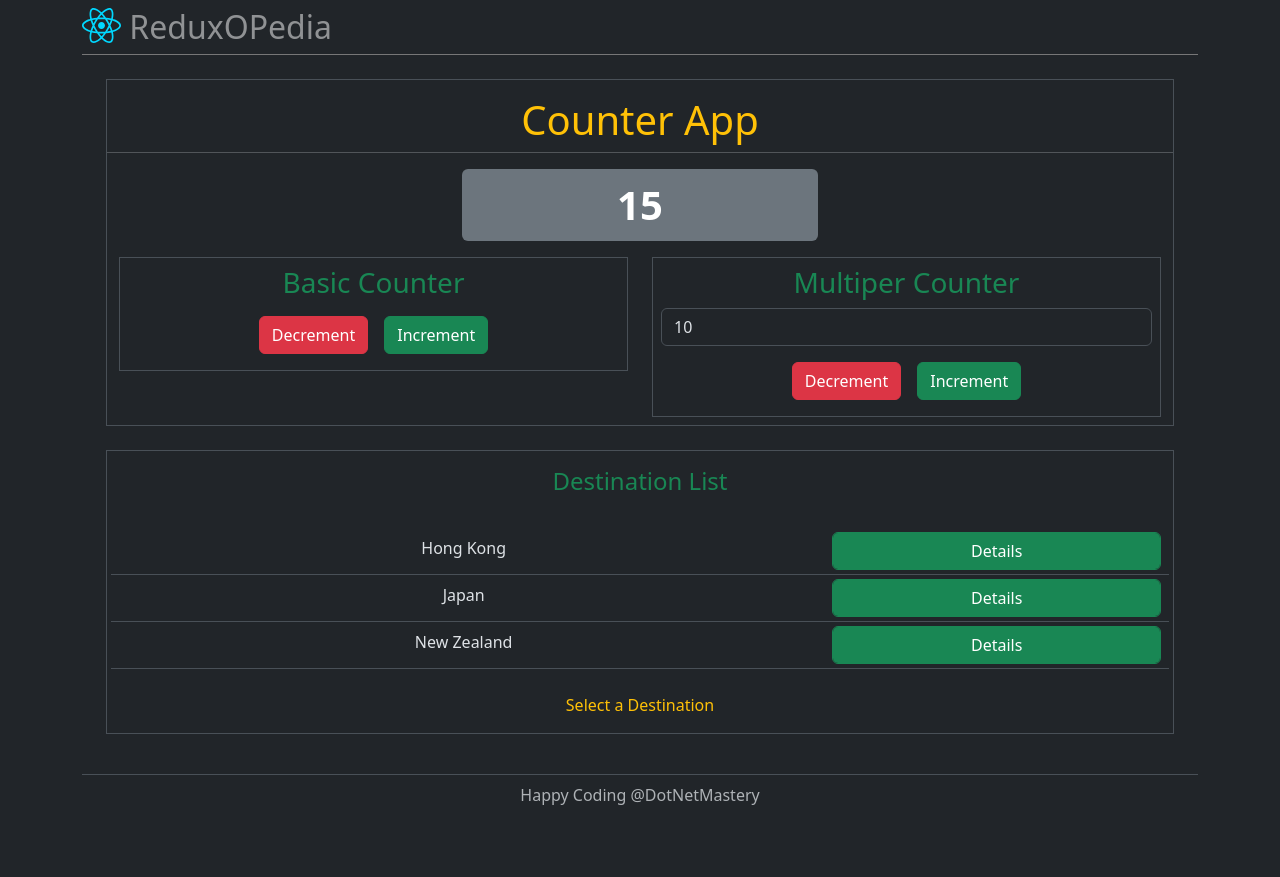
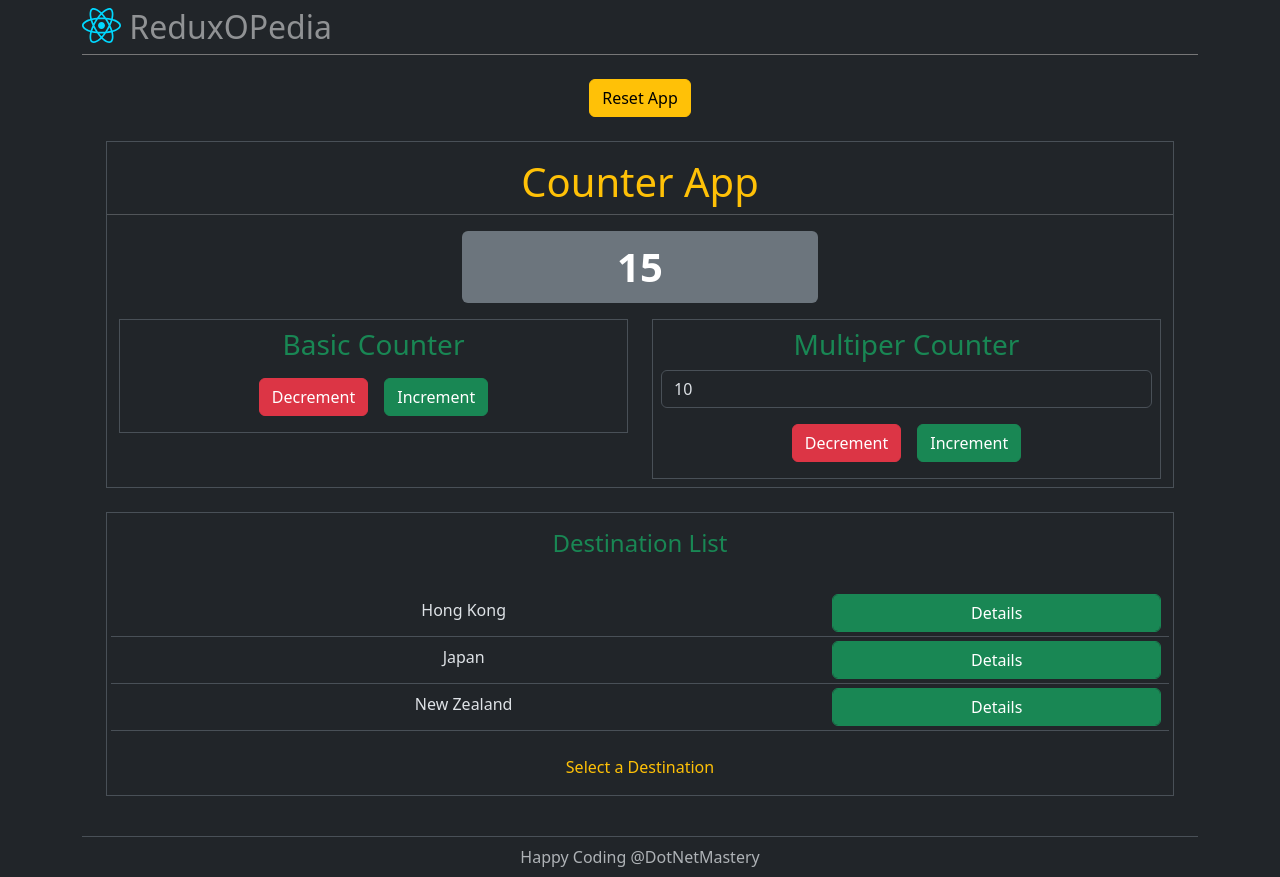
Before and after one commit to omarqutmesh/reduxopedia, a React (Vite) app: page / in a window 1280 px wide. Before the commit the page ends 815 px from the top, so only its background shows below. Built offline with nearby package versions, Linux system fonts and the light colour scheme.

Commit message:
Assignment 15 - Reset App

```diff
--- /dev/null
+++ b/src/components/ResetApp.jsx
@@ -0,0 +1,9 @@
+function ResetApp() {
+  return (
+    <div className="text-center pt-4">
+      <button className="btn btn-warning">Reset App</button>
+    </div>
+  );
+}
+
+export default ResetApp;
--- a/src/main.jsx
+++ b/src/main.jsx
@@ -7,6 +7,7 @@ import { Provider } from "react-redux";
 import Counter from "./components/Counter";
 import DestinationList from "./components/DestinationList";
 import DestinationFact from "./components/DestinationFact";
+import ResetApp from "./components/ResetApp";
 createRoot(document.getElementById("root")).render(
   <StrictMode>
     <Provider store={store}>
@@ -14,6 +15,7 @@ createRoot(document.getElementById("root")).render(
         <Header />
         <main className="flex-grow-1 row">
           <div className="col-12">
+            <ResetApp />
             <Counter />
             <div className="p-3 m-4 border">
               <h4 className="text-success pb-4 text-center">
```
